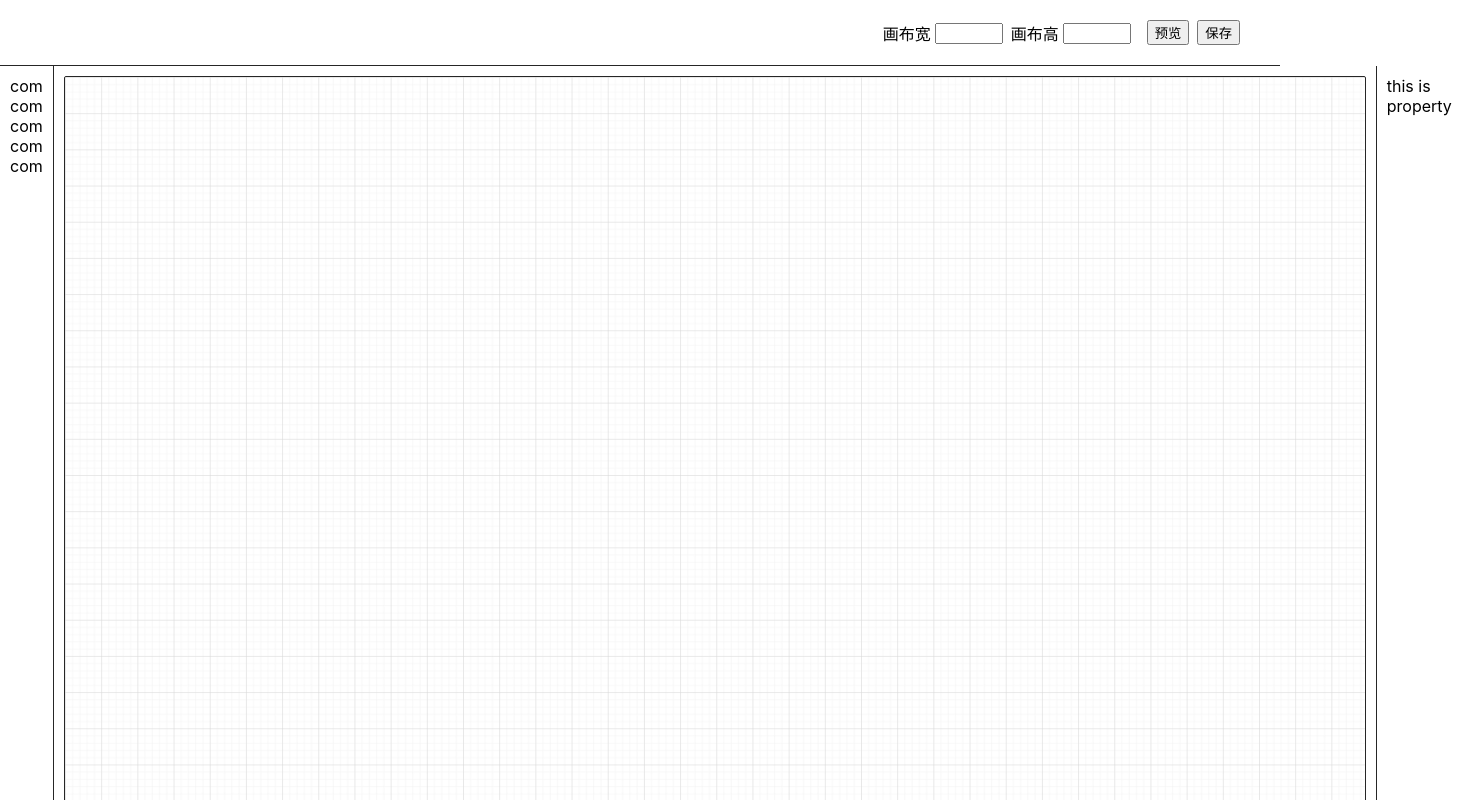
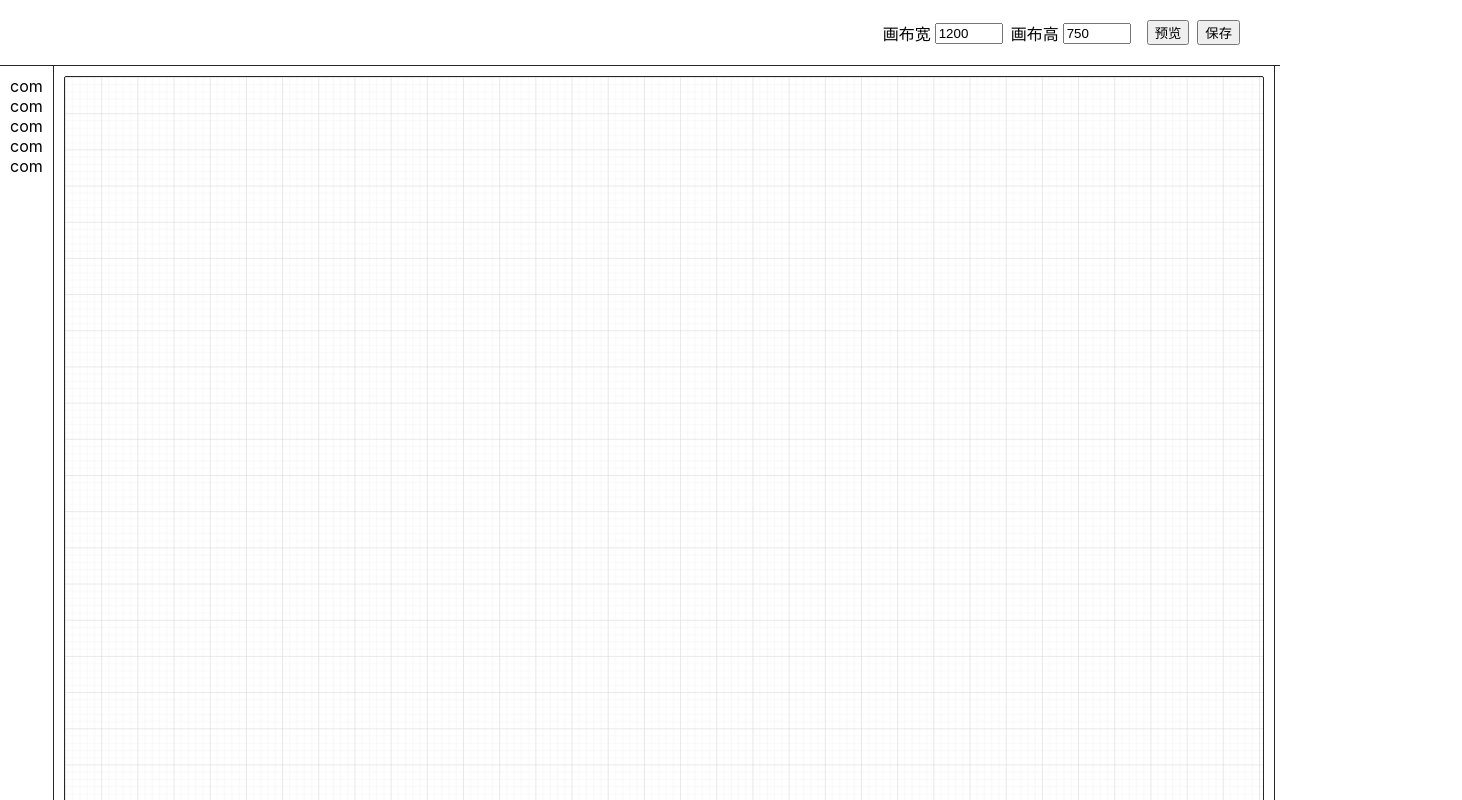
Before and after one commit to ZhangHaoWeb/h5-engine, a React (Create React App) app: page / in a window 1280 px wide. Shown: the top 800 px of the page, 1462 px wide, since content can reach past the window. Built offline with nearby package versions, Linux system fonts and the light colour scheme.

Commit message:
update home page.

```diff
--- a/src/components/home/header.js
+++ b/src/components/home/header.js
@@ -1,8 +1,9 @@
-import { useDispatch } from "react-redux"
+import { useDispatch, useSelector } from "react-redux"
 import { changeEditSize } from "src/store/features/editSlice"
 
 export default function Header() {
     const dispatch = useDispatch()
+    const {width, height} = useSelector(state => state.editReducer.edit)
 
     const changeWidth = (e) => {
         dispatch(changeEditSize({
@@ -20,9 +21,9 @@ export default function Header() {
         <div className="header">
             <div className="size-controller mr-8" >
                 <div className="ml-8">画布宽</div>
-                <div><input type="text" onChange={changeWidth}/></div>
+                <div><input type="text" onChange={changeWidth} value={width}/></div>
                 <div className="ml-8">画布高</div>
-                <div><input type="text"  onChange={changeHeight}/></div>
+                <div><input type="text"  onChange={changeHeight} value={height}/></div>
             </div>
             <button className="ml-8">预览</button>
             <button className="ml-8">保存</button>
--- a/src/sass/home.scss
+++ b/src/sass/home.scss
@@ -3,6 +3,8 @@
     display: flex;
     justify-content: flex-start;
     flex-grow: 1;
+    height: 100%;
+    overflow: hidden;
 }
 
 .header {
@@ -31,12 +33,20 @@
     border-right: 1px solid #262626;
     flex-grow: 1;
     padding:10px;
+    height: 100%;
+    box-sizing: border-box;
+    // overflow: scroll;
 
     .editor {
         margin: 0 auto;
         border: 1px solid #262626;
-        height: 100%;
         border-radius: 2px;
+        box-sizing: border-box;
+        // cursor: grab;
+
+        // &:active {
+        //     cursor: grabbing ;
+        // }
     }
 }
 
--- a/src/store/features/editSlice.js
+++ b/src/store/features/editSlice.js
@@ -2,7 +2,7 @@ import { createSlice } from "@reduxjs/toolkit";
 
 const initialState = {
     edit: {
-        width: 1300,
+        width: 1200,
         height: 750
     },
 }
@@ -12,13 +12,13 @@ export const editSlice = createSlice({
     initialState,
     reducers : {
         changeEditSize: (state, action) => {
-            state.edit = {...action.payload}
+            state.edit = {
+                width: action.payload.width > 0 ? action.payload.width : initialState.edit.width,
+                height: action.payload.height > 0 ? action.payload.height : initialState.edit.height
+            }
         },
         resetEditSize: state => {
-            state.edit = {
-                width: -1,
-                height: -1
-            }
+            state.edit = initialState
         }
     },
 })
```
